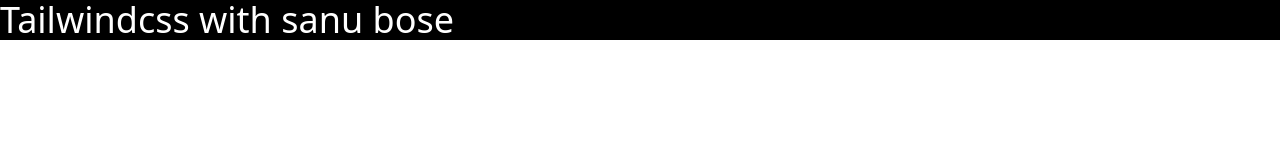
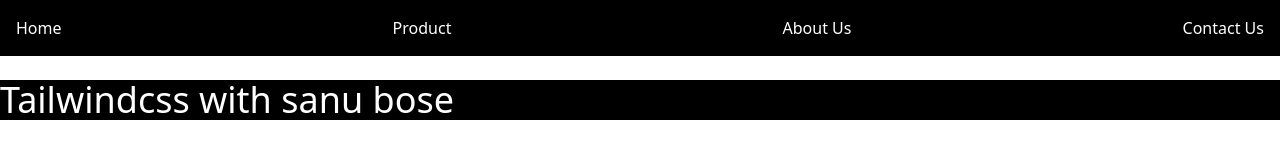
Before and after one commit to sanubose/tailwinCss, a plain HTML site: page lac-1/index.html in a window 1280 px wide. Drawn offline with nearby package versions, Linux system fonts and the light colour scheme.

Commit message:
some update

```diff
--- a/lac-1/index.html
+++ b/lac-1/index.html
@@ -7,6 +7,13 @@
      <script src="https://cdn.jsdelivr.net/npm/@tailwindcss/browser@4"></script>
 </head>
 <body>
-    <h1 class="bg-black text-4xl text-white">Tailwindcss with sanu bose</h1>
+
+     <ul class="bg-black text-white flex justify-between ">
+        <li class="flex"><a class="p-4 hover:bg-zinc-600" href="#Home">Home</a></li>
+        <li class="flex"><a class="p-4 hover:bg-zinc-600"href="#Product">Product</a></li>
+        <li class="flex"><a class="p-4 hover:bg-zinc-600"href="#About Us">About Us</a></li>
+        <li class="flex"><a class="p-4 hover:bg-zinc-600"href="#Contact Us">Contact Us</a></li>
+    </ul><br/>
+    <h1 class="bg-black text-4xl text-white">Tailwindcss with sanu bose</h1><br/>
 </body>
 </html>
```
